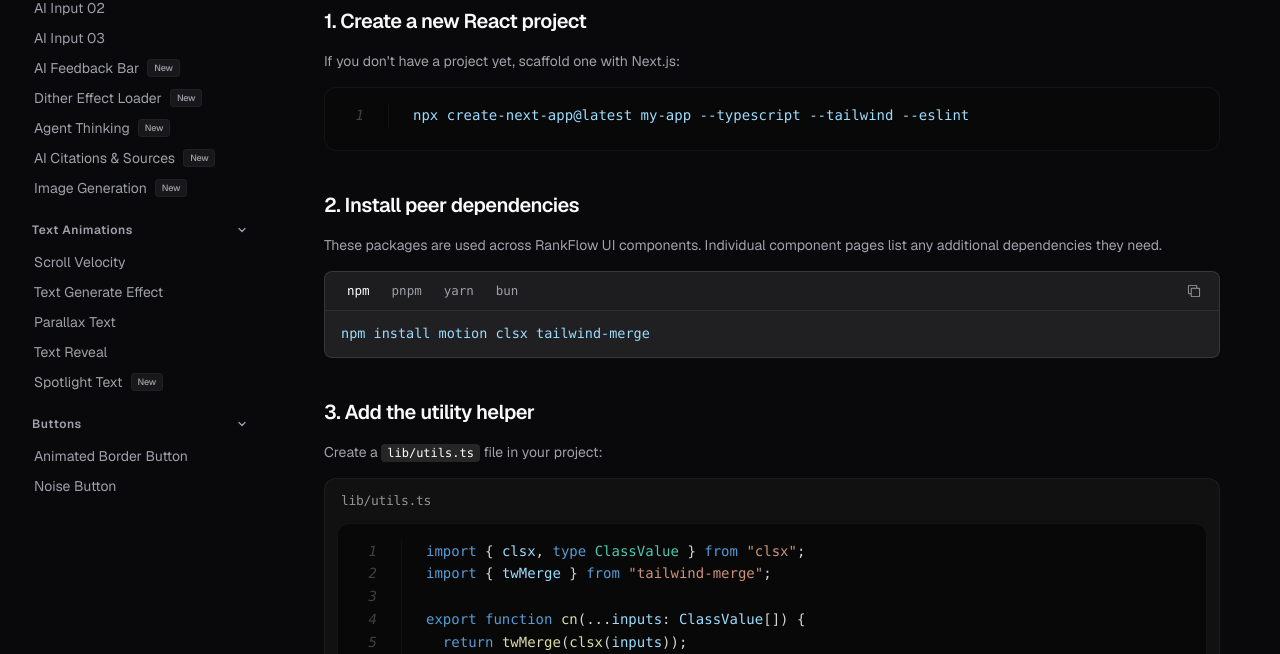
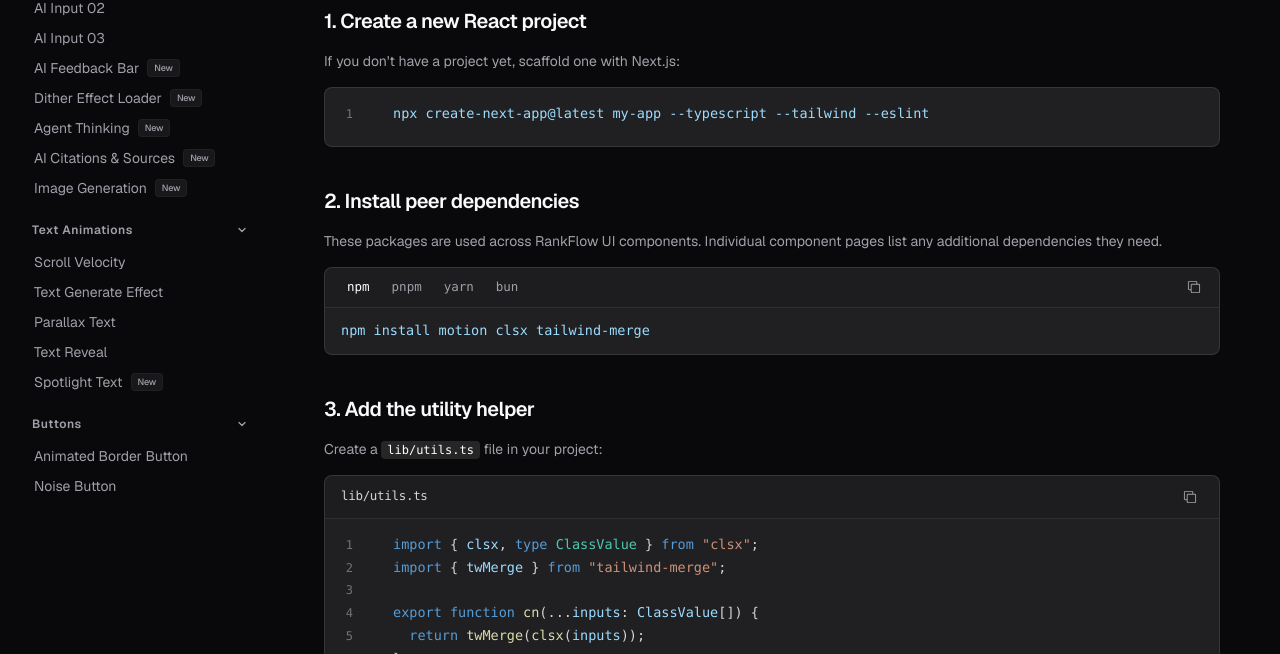
Before and after one commit to AdityaS1204/Rankflow-ui, a Next.js app: page /docs/installation in a window 1280 px wide. Shown: the part 298-952 px from the top of the page. Built offline with nearby package versions, Linux system fonts and the light colour scheme; no server answers.

Commit message:
style(docs): match code blocks and props table background to sidebar hover styling

```diff
--- a/components/docs/CodeBlock.tsx
+++ b/components/docs/CodeBlock.tsx
@@ -45,22 +45,52 @@ export function CodeBlock({
 
   return (
     <div className={cn(
-      "group relative font-mono transition-all",
-      hideLabel
-        ? "p-0 border-0 bg-transparent shadow-none"
-        : "rounded-xl bg-neutral-400/15 dark:bg-[#111111] border border-neutral-300/80 dark:border-white/5 p-0 md:p-3 hover:border-neutral-400/80 dark:hover:border-white/10"
+      "group relative font-mono overflow-hidden rounded-lg border border-neutral-300/80 dark:border-white/10 bg-neutral-200/80 dark:bg-zinc-800/80 transition-colors",
+      hideLabel ? "p-0" : ""
     )}>
-      {/* Header Label (Filename or Language) */}
-      {!hideLabel && (filename || language) && (
-        <div className="mb-3 flex items-center px-1">
-          <span className="text-[13px] font-medium text-neutral-600 dark:text-neutral-400/90 tracking-tight">
+      {/* Header bar: filename left, copy right */}
+      {!hideLabel && (
+        <div className="flex items-center justify-between px-4 py-2 border-b border-neutral-300/70 dark:border-white/[0.08] bg-neutral-300/35 dark:bg-zinc-900/35">
+          <span className="text-[12.5px] font-medium text-neutral-700 dark:text-neutral-300 tracking-tight select-none">
             {filename || language}
           </span>
+
+          {shouldShowCopy && (
+            <button
+              onClick={handleCopy}
+              className="p-1.5 rounded-md text-neutral-500 hover:text-neutral-900 dark:text-neutral-400 dark:hover:text-white hover:bg-neutral-300/60 dark:hover:bg-white/[0.08] transition-colors duration-150 cursor-pointer"
+              aria-label="Copy code"
+            >
+              <AnimatePresence mode="wait" initial={false}>
+                {copied ? (
+                  <motion.div
+                    key="check"
+                    initial={{ opacity: 0, scale: 0.7 }}
+                    animate={{ opacity: 1, scale: 1 }}
+                    exit={{ opacity: 0, scale: 0.7 }}
+                    transition={{ duration: 0.12 }}
+                  >
+                    <CheckIcon className="h-3.5 w-3.5 text-emerald-600 dark:text-emerald-400" />
+                  </motion.div>
+                ) : (
+                  <motion.div
+                    key="copy"
+                    initial={{ opacity: 0, scale: 0.7 }}
+                    animate={{ opacity: 1, scale: 1 }}
+                    exit={{ opacity: 0, scale: 0.7 }}
+                    transition={{ duration: 0.12 }}
+                  >
+                    <CopyIcon className="h-3.5 w-3.5" />
+                  </motion.div>
+                )}
+              </AnimatePresence>
+            </button>
+          )}
         </div>
       )}
 
-      {/* Inner Code Container */}
-      <div className="relative rounded-xl bg-neutral-400/30 dark:bg-[#080808] border border-neutral-300/70 dark:border-white/5 overflow-hidden">
+      {/* Code area */}
+      <div className="relative">
         <Highlight
           theme={prismTheme}
           code={code.trim()}
@@ -68,8 +98,8 @@ export function CodeBlock({
         >
           {({ className, style, tokens, getLineProps, getTokenProps }) => (
             <pre
-              className={`${className} max-h-[500px] overflow-auto p-4 md:p-4 text-[14px] leading-relaxed
-                scrollbar-thin scrollbar-thumb-neutral-800/80 scrollbar-track-transparent font-mono`}
+              className={`${className} max-h-[500px] overflow-auto px-4 py-3.5 text-[13.5px] leading-[1.7]
+                scrollbar-thin scrollbar-thumb-neutral-400/60 dark:scrollbar-thumb-neutral-600/60 scrollbar-track-transparent font-mono`}
               style={{ ...style, backgroundColor: 'transparent' }}
             >
               <div className="min-w-full inline-block font-mono">
@@ -77,10 +107,10 @@ export function CodeBlock({
                   const { key: lineKey, ...lineProps } = getLineProps({ line, key: i }) as any;
                   return (
                     <div key={lineKey} {...lineProps} className="table-row group/line font-mono">
-                      <span className="table-cell select-none pr-6 text-right text-neutral-400 dark:text-neutral-700 w-12 border-r border-neutral-200 dark:border-neutral-800/30 mr-4 transition-colors group-hover/line:text-neutral-600 dark:group-hover/line:text-neutral-500 font-mono italic">
+                      <span className="table-cell select-none pr-5 text-right text-neutral-400 dark:text-neutral-500 w-8 transition-colors group-hover/line:text-neutral-700 dark:group-hover/line:text-neutral-300 font-mono text-[12px]">
                         {i + 1}
                       </span>
-                      <span className="table-cell pl-6 font-mono">
+                      <span className="table-cell pl-5 font-mono">
                         {line.map((token, key) => {
                           const { key: tokenKey, ...tokenProps } = getTokenProps({ token, key }) as any;
                           return <span key={tokenKey} {...tokenProps} className="font-mono" />;
@@ -94,33 +124,33 @@ export function CodeBlock({
           )}
         </Highlight>
 
-        {/* Minimalist Copy Button (Matching image) */}
-        {shouldShowCopy && (
+        {/* Floating copy for hideLabel mode */}
+        {hideLabel && shouldShowCopy && (
           <button
             onClick={handleCopy}
-            className="absolute top-4 right-4 p-2 rounded-lg border border-neutral-200 dark:border-white/5 bg-white dark:bg-white/2 opacity-0 group-hover:opacity-100 transition-all duration-300 hover:bg-neutral-100 dark:hover:bg-white/8 hover:border-neutral-300 dark:hover:border-white/10 text-neutral-500 hover:text-black dark:hover:text-white backdrop-blur-md z-10"
+            className="absolute top-2.5 right-2.5 p-1.5 rounded-md text-neutral-500 hover:text-neutral-900 dark:text-neutral-400 dark:hover:text-white hover:bg-neutral-300/70 dark:hover:bg-white/[0.08] opacity-0 group-hover:opacity-100 transition-all duration-200 z-10 cursor-pointer"
             aria-label="Copy code"
           >
             <AnimatePresence mode="wait" initial={false}>
               {copied ? (
                 <motion.div
                   key="check"
-                  initial={{ opacity: 0, scale: 0.8, rotate: -10 }}
-                  animate={{ opacity: 1, scale: 1, rotate: 0 }}
-                  exit={{ opacity: 0, scale: 0.8 }}
-                  transition={{ duration: 0.15 }}
+                  initial={{ opacity: 0, scale: 0.7 }}
+                  animate={{ opacity: 1, scale: 1 }}
+                  exit={{ opacity: 0, scale: 0.7 }}
+                  transition={{ duration: 0.12 }}
                 >
-                  <CheckIcon className="h-4 w-4 text-emerald-500" />
+                  <CheckIcon className="h-3.5 w-3.5 text-emerald-600 dark:text-emerald-400" />
                 </motion.div>
               ) : (
                 <motion.div
                   key="copy"
-                  initial={{ opacity: 0, scale: 0.8 }}
+                  initial={{ opacity: 0, scale: 0.7 }}
                   animate={{ opacity: 1, scale: 1 }}
-                  exit={{ opacity: 0, scale: 0.8 }}
-                  transition={{ duration: 0.15 }}
+                  exit={{ opacity: 0, scale: 0.7 }}
+                  transition={{ duration: 0.12 }}
                 >
-                  <CopyIcon className="h-4 w-4" />
+                  <CopyIcon className="h-3.5 w-3.5" />
                 </motion.div>
               )}
             </AnimatePresence>
--- a/components/docs/PropsTable.tsx
+++ b/components/docs/PropsTable.tsx
@@ -106,19 +106,19 @@ export function PropsTable({ props, componentName }: PropsTableProps) {
       ) : (
         <div className="w-full overflow-x-auto no-scrollbar sm:[scrollbar-width:auto] pb-2 -mx-4 sm:mx-0 px-4 sm:px-0">
           <div className="inline-block min-w-full align-middle">
-            <div className="rounded-xl border border-neutral-300/80 dark:border-border/60 bg-neutral-400/15 dark:bg-card/60 overflow-hidden shadow-xs">
+            <div className="rounded-lg border border-neutral-300/80 dark:border-white/10 bg-neutral-200/80 dark:bg-zinc-800/80 overflow-hidden shadow-xs">
               <table className="min-w-[540px] w-full border-collapse text-left text-sm">
                 <thead>
-                  <tr className="border-b border-neutral-300/70 dark:border-border/70 bg-neutral-400/20 dark:bg-muted/40">
+                  <tr className="border-b border-neutral-300/70 dark:border-white/[0.08] bg-neutral-300/35 dark:bg-zinc-900/35">
                     <th className="px-4 py-3 text-xs font-semibold tracking-wider text-muted-foreground">Prop</th>
                     <th className="px-4 py-3 text-xs font-semibold tracking-wider text-muted-foreground">Type</th>
                     <th className="px-4 py-3 text-xs font-semibold tracking-wider text-muted-foreground">Default</th>
                     <th className="px-4 py-3 text-xs font-semibold tracking-wider text-muted-foreground">Description</th>
                   </tr>
                 </thead>
-                <tbody className="divide-y divide-border/40">
+                <tbody className="divide-y divide-neutral-300/60 dark:divide-white/[0.06]">
                   {props.map((prop) => (
-                    <tr key={prop.name} className="hover:bg-muted/20 transition-colors">
+                    <tr key={prop.name} className="hover:bg-neutral-300/30 dark:hover:bg-zinc-700/30 transition-colors">
                       <td className="px-4 py-3.5 font-mono text-xs font-semibold text-amber-500 whitespace-nowrap">
                         {prop.name}
                       </td>
```
